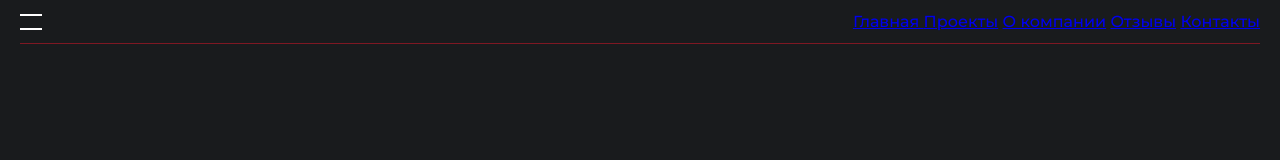
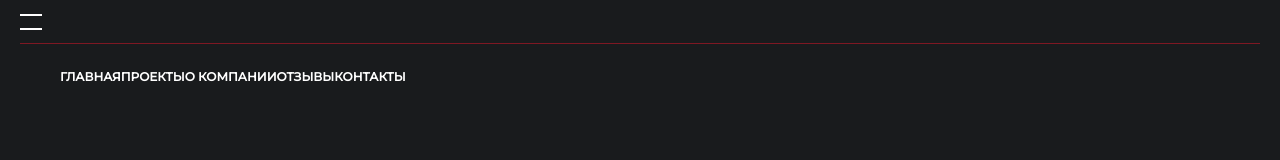
Before and after one commit to timoxazh/learning, a plain HTML site: page index.html in a window 1280 px wide. Drawn offline with Linux system fonts and the light colour scheme.

Commit message:
burger problem1

```diff
--- a/css/style.scss
+++ b/css/style.scss
@@ -38,6 +38,13 @@ body{background-color: #191B1D;
     }
     &__burger:before{top:0px}
     &__burger:after{bottom: 0px;}
+
+
+    &__menu{position: fixed;
+        top: 0px;
+        padding-top: 50px;
+
+    }
 }
 /* LOGO mobile*/
 .logo{font-family: Jura;
@@ -63,7 +70,6 @@ body{background-color: #191B1D;
         vertical-align: bottom;
         color: #DA251D;
         text-shadow: 0px 0px 4px rgba(188, 24, 41, 0.5);
-
         }
 
     &__text2{font-size: 8px;
@@ -74,9 +80,31 @@ body{background-color: #191B1D;
 
 
 }
+.menu{
+    &__link{font-family: Montserrat;
+        font-style: normal;
+        font-weight: 600;
+        font-size: 12px;
+        line-height: 0px;
+        color: #FFFFFF;
+        text-transform: uppercase;
+        text-decoration:none;
+    }
+
+    &__list{
+
+        li{list-style: none;
+        }
+        }
+    }
+
+
+
 @media (min-width:767px){
     .header__burger{
 
     }
     .logo{display: none;}
+
+    .menu__list{display: flex;}
 }
--- a/index.html
+++ b/index.html
@@ -22,11 +22,23 @@
 				</div>
 
 				<nav class="header__menu menu">
-					<a class="menu__link" href="#">Главная </a>
-					<a class="menu__link" href="#">Проекты</a>
-					<a class="menu__link" href="#">О компании</a>
-					<a class="menu__link" href="#">Отзывы</a>
-					<a class="menu__link" href="#">Контакты</a>
+					<ul class="menu__list">
+						<li>
+							<a class="menu__link" href="#">Главная</a>
+						</li>
+						<li>
+							<a class="menu__link" href="#">Проекты</a>
+						</li>
+						<li>
+							<a class="menu__link" href="#">О компании</a>
+						</li>
+						<li>
+							<a class="menu__link" href="#">Отзывы</a>
+						</li>
+						<li>
+							<a class="menu__link" href="#">Контакты</a>
+						</li>
+					</ul>
 				</nav>
 			</div>
 		</div>
```
Also changed, not shown: dist/index.html (+17 -5 lines), css/style.css, dist/style.78032849.css, 2 other files.
